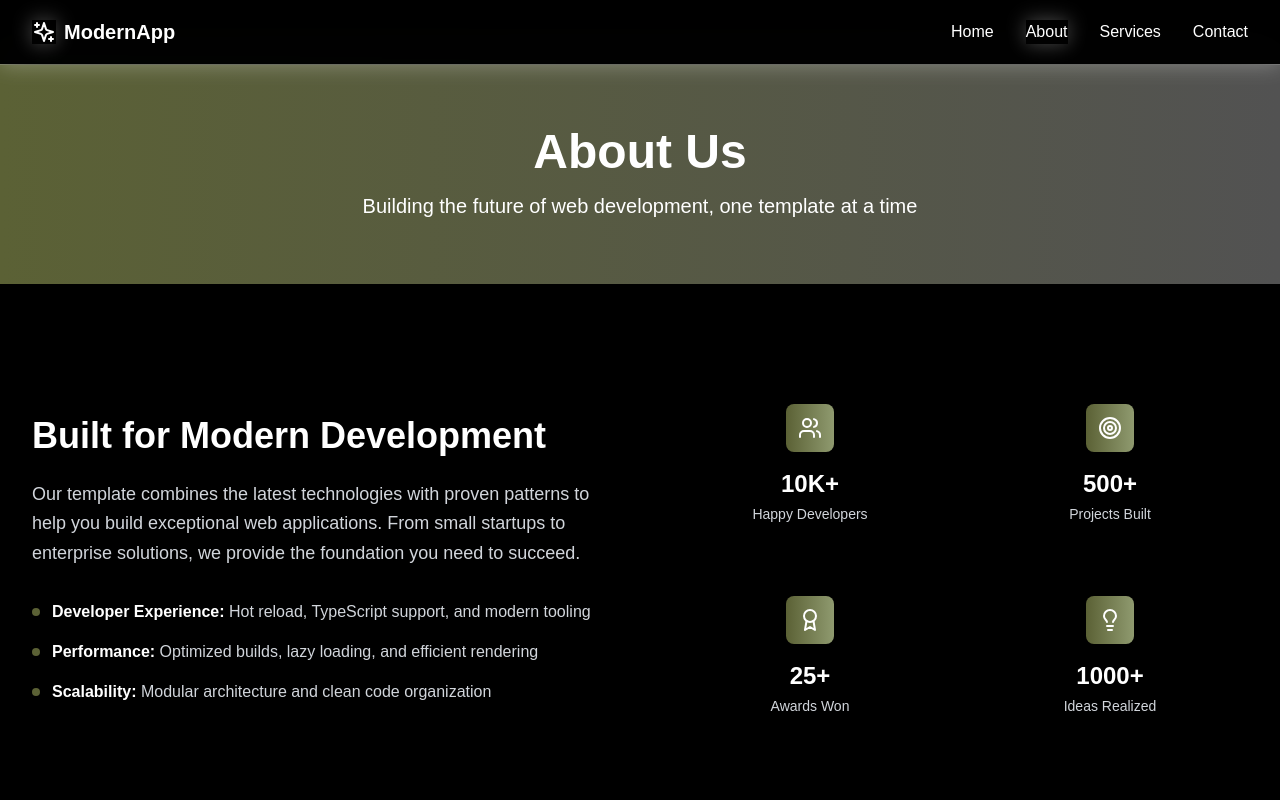
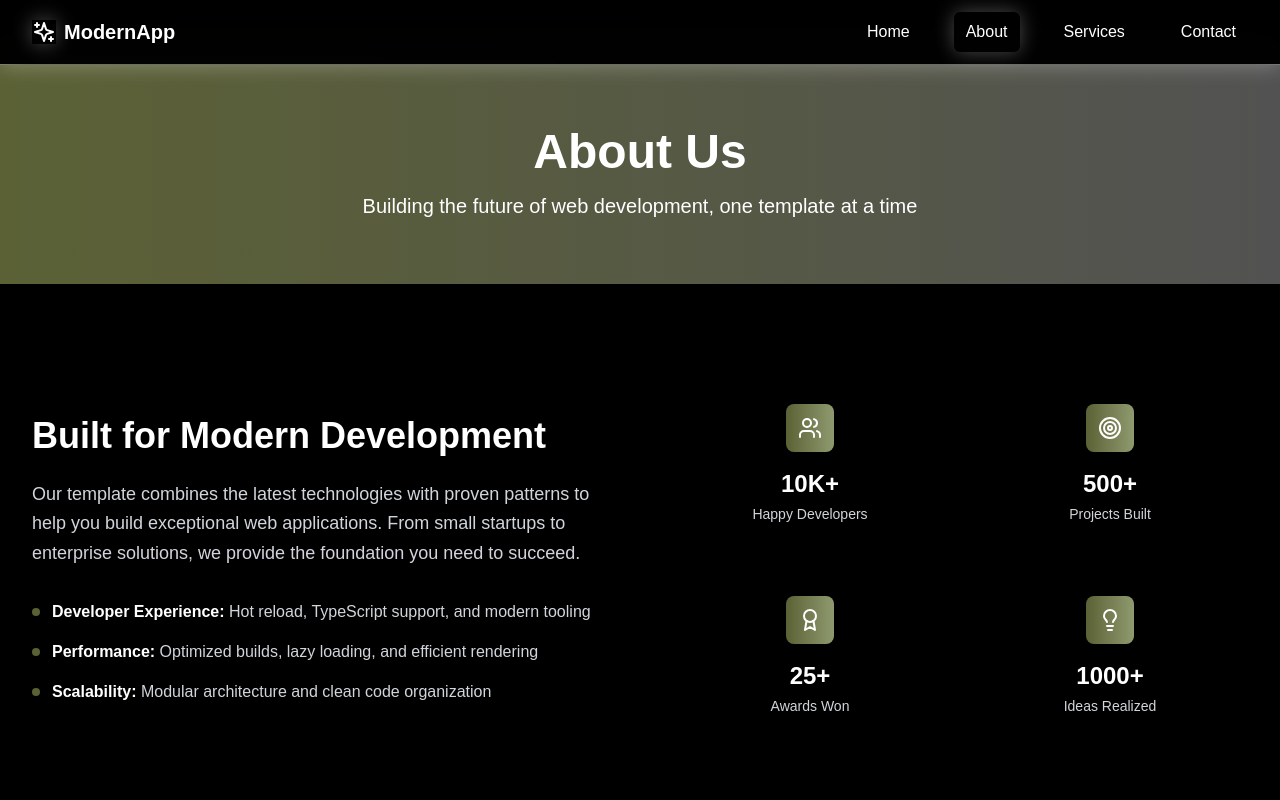
Before and after one commit to shatat3/click, a React (Vite) app: page /about in a window 1280 px wide. Shown: the top 800 px of the page. Built offline with nearby package versions, Linux system fonts and the light colour scheme.

Commit message:
Mobile button visibility with video play detection and transparent header links

```diff
--- a/src/components/layout/Header.tsx
+++ b/src/components/layout/Header.tsx
@@ -24,8 +24,8 @@ export default function Header() {
             <Link
               to="/"
               className={cn(
-                "text-white hover:text-gray-300 transition-colors",
-                location.pathname === "/" && "text-white shadow-glow-white"
+                "text-white hover:text-gray-300 transition-colors px-3 py-2 rounded-md",
+                location.pathname === "/" && "text-white shadow-glow-white bg-transparent"
               )}
             >
               Home
@@ -33,8 +33,8 @@ export default function Header() {
             <Link
               to="/about"
               className={cn(
-                "text-white hover:text-gray-300 transition-colors",
-                location.pathname === "/about" && "text-white shadow-glow-white"
+                "text-white hover:text-gray-300 transition-colors px-3 py-2 rounded-md",
+                location.pathname === "/about" && "text-white shadow-glow-white bg-transparent"
               )}
             >
               About
@@ -42,8 +42,8 @@ export default function Header() {
             <Link
               to="/services"
               className={cn(
-                "text-white hover:text-gray-300 transition-colors",
-                location.pathname === "/services" && "text-white shadow-glow-white"
+                "text-white hover:text-gray-300 transition-colors px-3 py-2 rounded-md",
+                location.pathname === "/services" && "text-white shadow-glow-white bg-transparent"
               )}
             >
               Services
@@ -51,8 +51,8 @@ export default function Header() {
             <Link
               to="/contact"
               className={cn(
-                "text-white hover:text-gray-300 transition-colors",
-                location.pathname === "/contact" && "text-white shadow-glow-white"
+                "text-white hover:text-gray-300 transition-colors px-3 py-2 rounded-md",
+                location.pathname === "/contact" && "text-white shadow-glow-white bg-transparent"
               )}
             >
               Contact
@@ -77,7 +77,7 @@ export default function Header() {
               to="/"
               className={cn(
                 "block px-3 py-2 text-white hover:text-gray-300 transition-colors rounded-md",
-                location.pathname === "/" && "text-white shadow-glow-white"
+                location.pathname === "/" && "text-white shadow-glow-white bg-transparent"
               )}
               onClick={() => setIsMenuOpen(false)}
             >
@@ -87,7 +87,7 @@ export default function Header() {
               to="/about"
               className={cn(
                 "block px-3 py-2 text-white hover:text-gray-300 transition-colors rounded-md",
-                location.pathname === "/about" && "text-white shadow-glow-white"
+                location.pathname === "/about" && "text-white shadow-glow-white bg-transparent"
               )}
               onClick={() => setIsMenuOpen(false)}
             >
@@ -97,7 +97,7 @@ export default function Header() {
               to="/services"
               className={cn(
                 "block px-3 py-2 text-white hover:text-gray-300 transition-colors rounded-md",
-                location.pathname === "/services" && "text-white shadow-glow-white"
+                location.pathname === "/services" && "text-white shadow-glow-white bg-transparent"
               )}
               onClick={() => setIsMenuOpen(false)}
             >
@@ -107,7 +107,7 @@ export default function Header() {
               to="/contact"
               className={cn(
                 "block px-3 py-2 text-white hover:text-gray-300 transition-colors rounded-md",
-                location.pathname === "/contact" && "text-white shadow-glow-white"
+                location.pathname === "/contact" && "text-white shadow-glow-white bg-transparent"
               )}
               onClick={() => setIsMenuOpen(false)}
             >
--- a/src/components/sections/HeroSection.tsx
+++ b/src/components/sections/HeroSection.tsx
@@ -2,12 +2,13 @@
 
 import { motion } from "framer-motion"
 import { ArrowRight } from "lucide-react"
-import { useEffect, useRef } from "react"
+import { useEffect, useRef, useState } from "react"
 import Button from "../ui/Button"
 
 export default function HeroSection() {
   const mobileVideoRef = useRef<HTMLVideoElement>(null)
   const desktopVideoRef = useRef<HTMLVideoElement>(null)
+  const [isVideoPlaying, setIsVideoPlaying] = useState(false)
 
   useEffect(() => {
     // Aggressive autoplay strategy for mobile - Updated for deployment
@@ -22,6 +23,7 @@ export default function HeroSection() {
           mobileVideoRef.current.loop = true
           await mobileVideoRef.current.play()
           console.log('Mobile video autoplay successful')
+          setIsVideoPlaying(true)
         }
         if (desktopVideoRef.current) {
           desktopVideoRef.current.currentTime = 0
@@ -42,6 +44,7 @@ export default function HeroSection() {
                 mobileVideoRef.current.playsInline = true
                 await mobileVideoRef.current.play()
                 console.log(`Mobile video ${delay}ms delayed autoplay successful`)
+                setIsVideoPlaying(true)
               }
               if (desktopVideoRef.current) {
                 await desktopVideoRef.current.play()
@@ -70,6 +73,7 @@ export default function HeroSection() {
                 mobileVideoRef.current.playsInline = true
                 await mobileVideoRef.current.play()
                 console.log('Mobile video visibility change autoplay successful')
+                setIsVideoPlaying(true)
               }
               if (desktopVideoRef.current) {
                 await desktopVideoRef.current.play()
@@ -92,6 +96,7 @@ export default function HeroSection() {
               mobileVideoRef.current.playsInline = true
               await mobileVideoRef.current.play()
               console.log('Mobile video window focus autoplay successful')
+              setIsVideoPlaying(true)
             }
             if (desktopVideoRef.current) {
               await desktopVideoRef.current.play()
@@ -113,6 +118,7 @@ export default function HeroSection() {
               mobileVideoRef.current.playsInline = true
               await mobileVideoRef.current.play()
               console.log('Mobile video user interaction autoplay successful')
+              setIsVideoPlaying(true)
             }
             if (desktopVideoRef.current) {
               await desktopVideoRef.current.play()
@@ -145,6 +151,7 @@ export default function HeroSection() {
               mobileVideoRef.current.playsInline = true
               await mobileVideoRef.current.play()
               console.log('Mobile video DOM content loaded autoplay successful')
+              setIsVideoPlaying(true)
             }
           } catch (domError) {
             console.log('DOM content loaded autoplay failed:', domError)
@@ -251,7 +258,10 @@ export default function HeroSection() {
           onError={(e) => console.error('Mobile video error:', e)}
           onLoadStart={() => console.log('Mobile video loading...')}
           onCanPlay={() => console.log('Mobile video can play')}
-          onPlay={() => console.log('Mobile video playing')}
+          onPlay={() => {
+            console.log('Mobile video playing')
+            setIsVideoPlaying(true)
+          }}
           onPause={() => console.log('Mobile video paused')}
           onLoadedData={() => console.log('Mobile video loaded')}
           style={{
@@ -311,11 +321,20 @@ export default function HeroSection() {
           transition={{ duration: 0.8 }}
           className="py-8 sm:py-12 lg:py-16"
         >
-          {/* CTA Button */}
+          {/* CTA Button - Hidden on mobile until video plays */}
           <motion.div
             initial={{ opacity: 0, y: 20 }}
-            animate={{ opacity: 1, y: 0 }}
-            transition={{ duration: 0.8, delay: 0.6 }}
+            animate={{
+              opacity: 1,
+              y: 0,
+              display: isVideoPlaying ? 'block' : 'none'
+            }}
+            transition={{
+              duration: 0.8,
+              delay: 0.6,
+              display: { delay: 0.2 }
+            }}
+            className={`${isVideoPlaying ? 'block' : 'hidden md:block'}`}
           >
             <Button
               size="lg"
```
